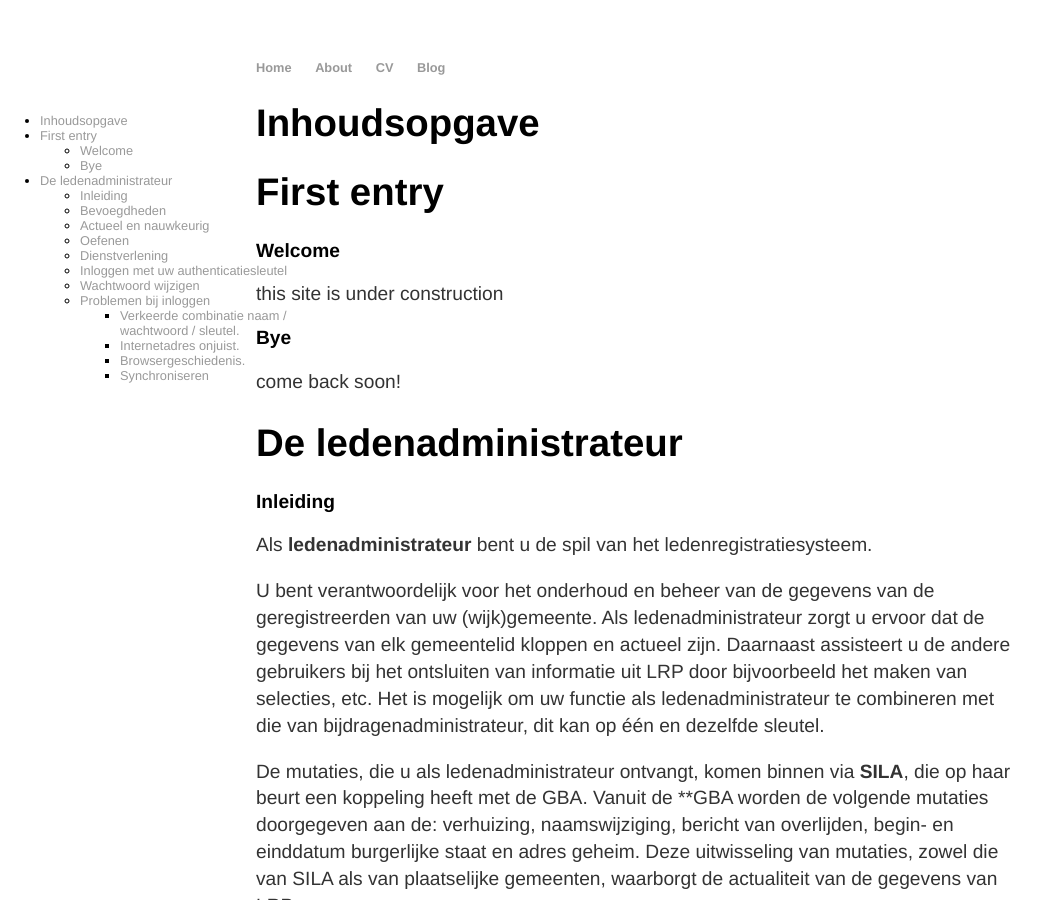
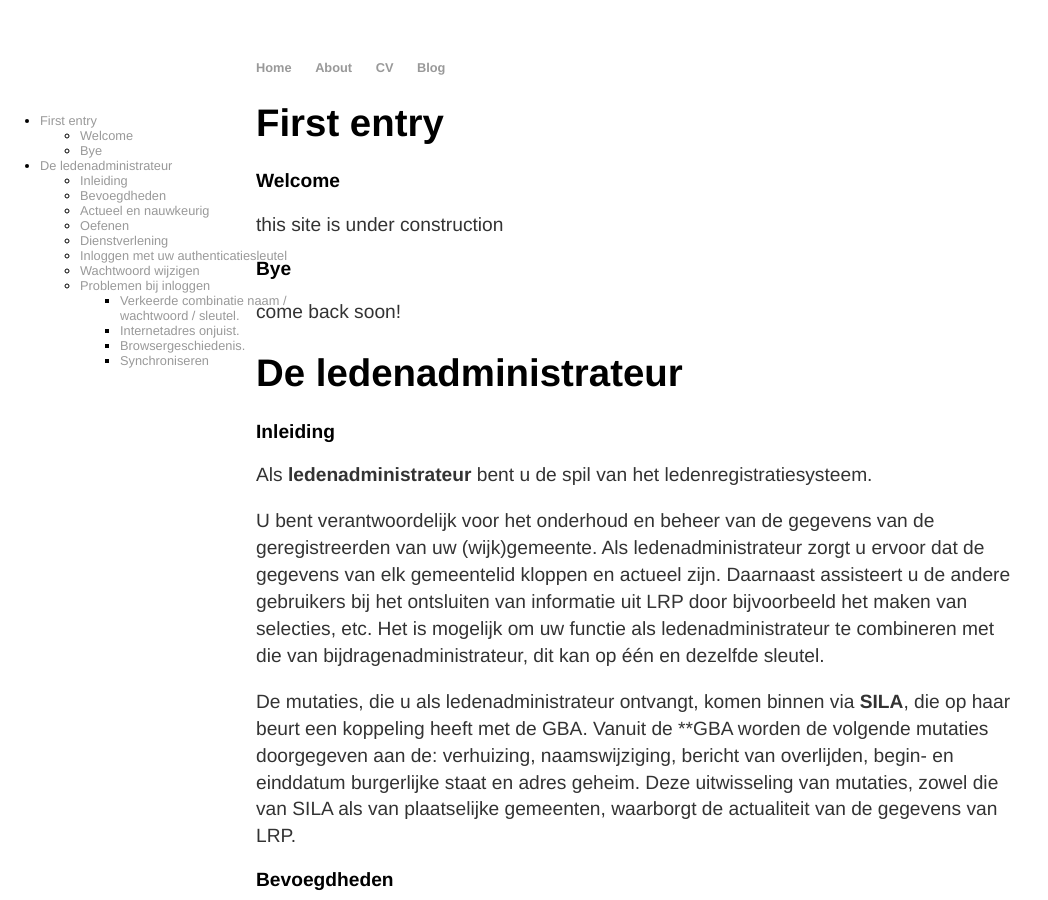
Before and after one commit to lrphelp/docs, a Jekyll site: the page built from index.md, in a window 1280 px wide and 900 px high. Shown: the whole window, without its empty margins (0-1048 px from the left). Built offline with Jekyll 4.4.1, drawn with Linux system fonts in a browser that asks for light colours.

Commit message:
Update index.md

```diff
--- a/index.md
+++ b/index.md
@@ -2,7 +2,6 @@
 layout: default
 title: LRP documentatie
 ---
-# Inhoudsopgave
 * Do not remove this line (it will not be displayed)
 {:toc}
 
```
